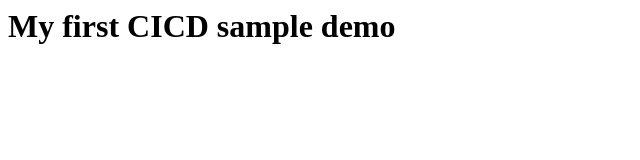
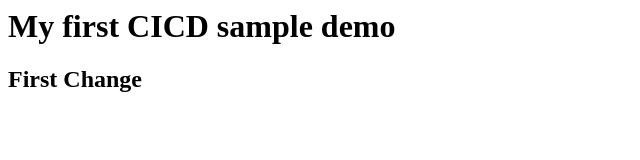
Before and after one commit to ahsiddiqui/demo1, a plain HTML site: page index.html in a window 1280 px wide. Shown: the whole page, without its empty margins (0-640 px from the left). Drawn offline with Linux system fonts and the light colour scheme.

Commit message:
Update index.html

```diff
--- a/index.html
+++ b/index.html
@@ -1 +1,2 @@
 <H1>My first CICD sample demo <H1>
+  <H2>First Change</H2>
```
